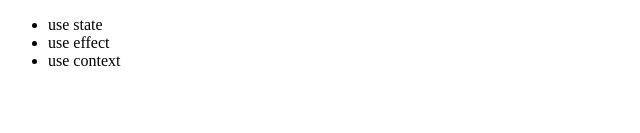
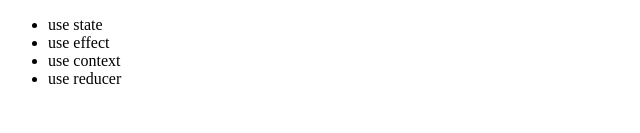
Before and after one commit to blue32a-sandbox/react-hooks, a React (Create React App) app: page / in a window 1280 px wide. Shown: the part 167-300 px from the top of the page, without its empty margins (0-640 px from the left). Built offline with nearby package versions, Linux system fonts and the light colour scheme.

Commit message:
Reducer Hook

```diff
--- a/src/App.js
+++ b/src/App.js
@@ -3,6 +3,7 @@ import Context from './Context';
 import Custom from './Custom';
 import Effect from './Effect';
 import Home from './Home';
+import Reducer from './Reducer';
 import Rule from './Rule';
 import State from './State';
 
@@ -18,7 +19,8 @@ function App() {
     ['effect', <Effect changePageHandler={changePageHandler} />],
     ['rule', <Rule changePageHandler={changePageHandler} />],
     ['custom', <Custom changePageHandler={changePageHandler} />],
-    ['context', <Context changePageHandler={changePageHandler} />]
+    ['context', <Context changePageHandler={changePageHandler} />],
+    ['reducer', <Reducer changePageHandler={changePageHandler} />]
   ]);
   const content = contents.get(page);
 
--- a/src/Home.js
+++ b/src/Home.js
@@ -12,6 +12,7 @@ export default function Home({ changePageHandler }) {
         <li onClick={() => changePageHandler('state')}>use state</li>
         <li onClick={() => changePageHandler('effect')}>use effect</li>
         <li onClick={() => changePageHandler('context')}>use context</li>
+        <li onClick={() => changePageHandler('reducer')}>use reducer</li>
       </ul>
     </>
   );
--- /dev/null
+++ b/src/Reducer.js
@@ -0,0 +1,61 @@
+import { useReducer } from "react";
+
+export default function Reducer({ changePageHandler }) {
+  return (
+    <>
+      <h1>use reducer</h1>
+      <Counter />
+      <p onClick={() => changePageHandler('home')}>back</p>
+    </>
+  );
+}
+
+function reducer(state, action) {
+  switch (action.type) {
+    case 'incremented_age': {
+      return {
+        name: state.name,
+        age: state.age + 1,
+      };
+    }
+    case 'changed_name': {
+      return {
+        name: action.nextName,
+        age: state.age,
+      };
+    }
+    default: {
+      throw Error('Unknown action: ' + action.type);
+    }
+  }
+}
+
+const initialState = { name: 'Taylor', age: 42 };
+
+function Counter() {
+  const [state, dispatch] = useReducer(reducer, initialState);
+
+  function handleButtonClick() {
+    dispatch({ type: 'incremented_age' });
+  }
+
+  function handleInputChange(e) {
+    dispatch({
+      type: 'changed_name',
+      nextName: e.target.value,
+    });
+  }
+
+  return (
+    <>
+      <input
+        value={state.name}
+        onChange={handleInputChange}
+      />
+      <button onClick={handleButtonClick}>
+        Increment age
+      </button>
+      <p>Hello, {state.name}. You are {state.age}.</p>
+    </>
+  );
+}
```
